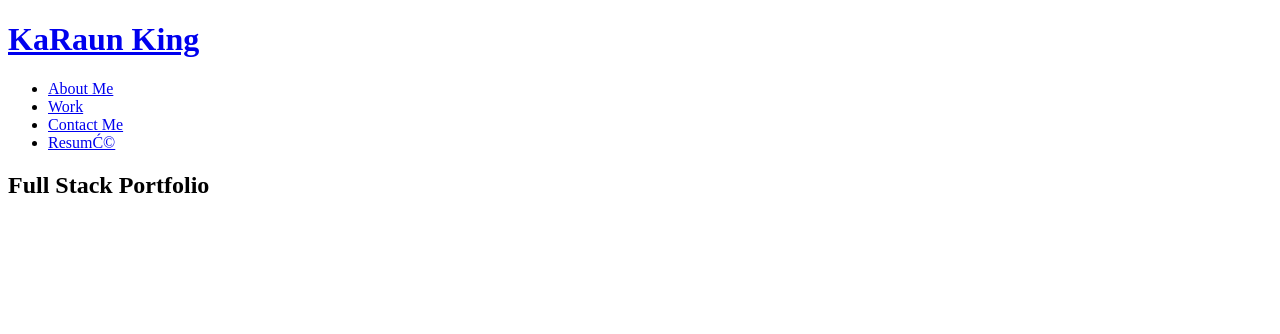
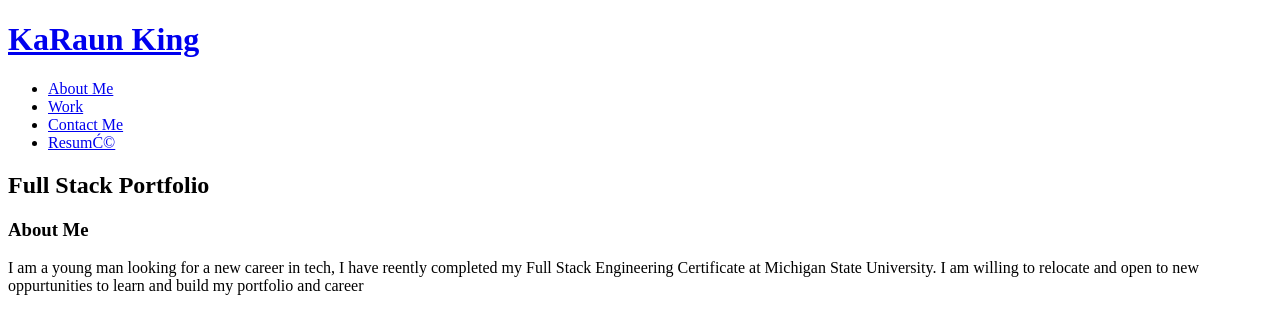
Before and after one commit to kingkrayon/fullstack-portfolio, a plain HTML site: page fullstack-portfolio/index.html in a window 1280 px wide. Drawn offline with Linux system fonts and the light colour scheme.

Commit message:
added sections

```diff
--- a/fullstack-portfolio/index.html
+++ b/fullstack-portfolio/index.html
@@ -38,6 +38,15 @@
              <h2>Full Stack Portfolio</h2>
          </div>
      </section>
+
+      <section id="About-Me" class="my-info">
+          <div>
+              <h3 class="section-title primary border">About Me</h3>
+          </div>
+           <p>I am a young man looking for a new career in tech, I have reently completed my Full Stack Engineering Certificate at Michigan State University. I am willing to relocate and open to new oppurtunities to learn and build my portfolio and career </p>
+
+
+      </section>
  </body>
 
 </html>
```
